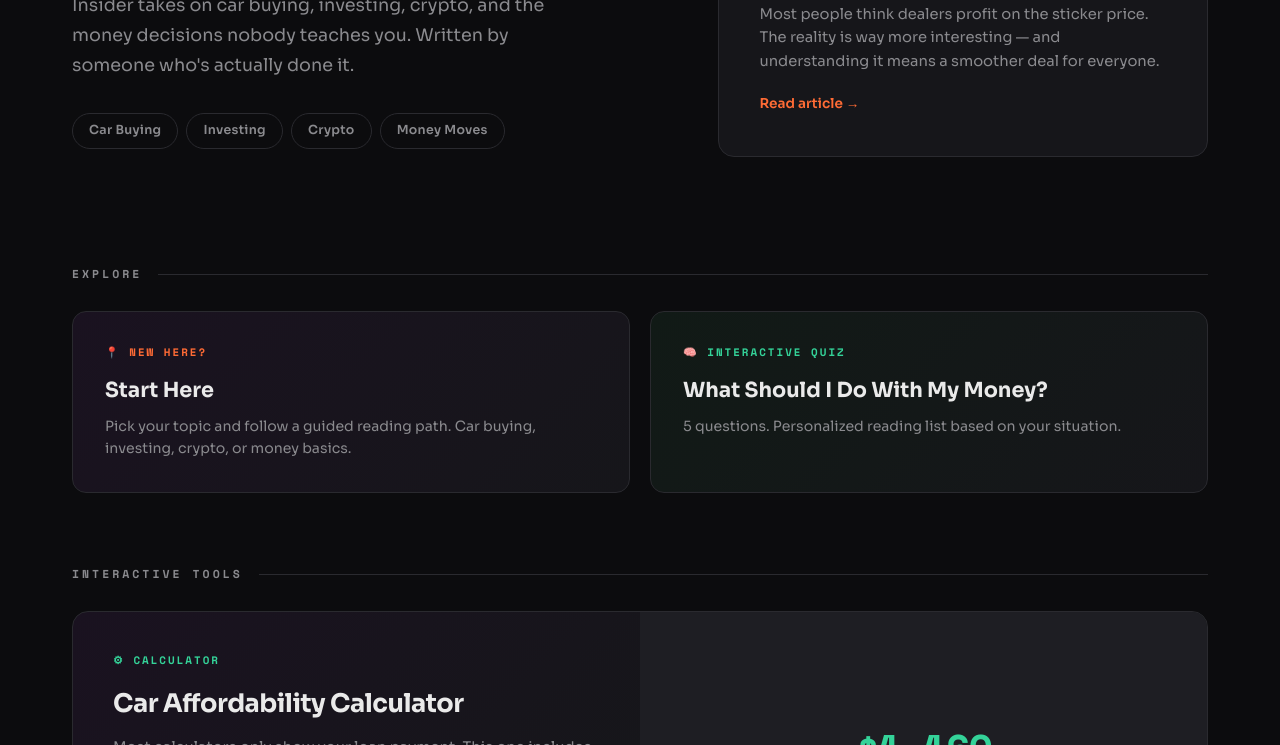
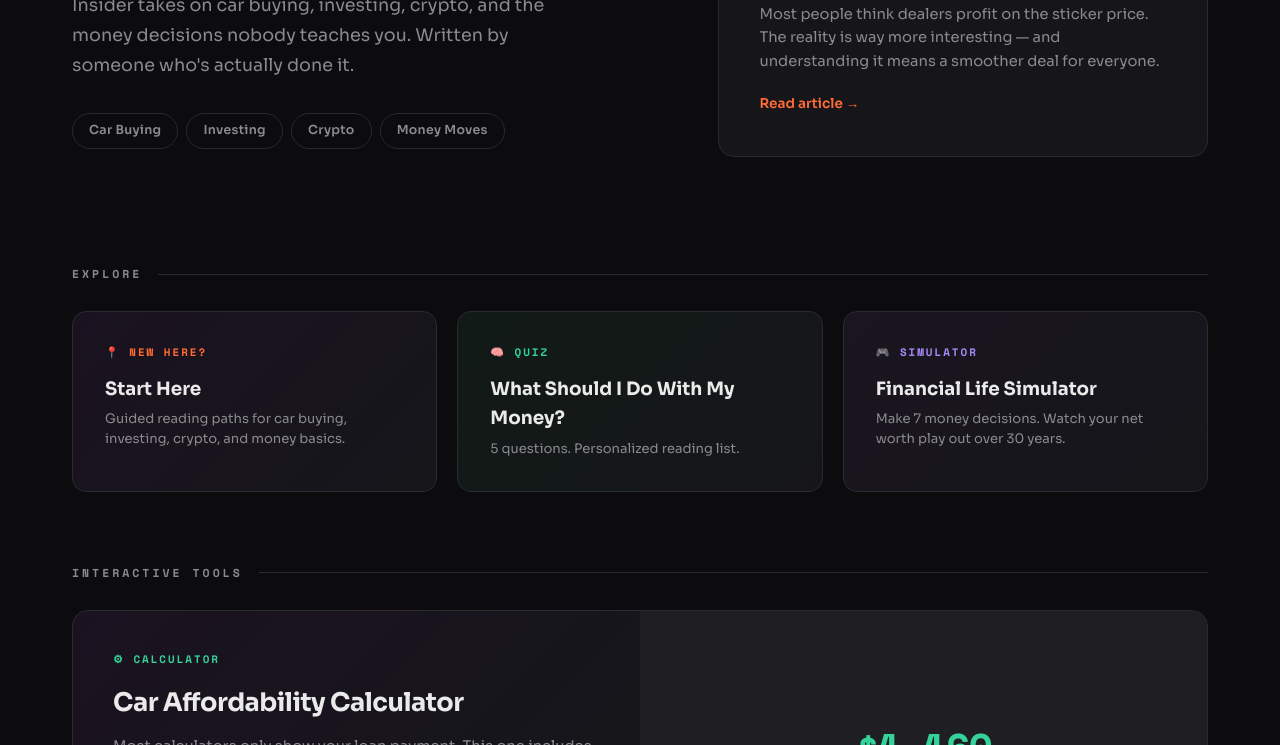
Before and after one commit to Vrynt3/vrynt, a plain HTML site: page index.html in a window 1280 px wide. Shown: the part 355-1100 px from the top of the page. Drawn offline with nearby package versions, Linux system fonts and the light colour scheme.

Commit message:
Update index.html

```diff
--- a/index.html
+++ b/index.html
@@ -58,12 +58,12 @@
         .bento-card h3{font-size:1.15rem;font-weight:700;line-height:1.3;letter-spacing:-.3px;margin-bottom:.5rem}
         .bento-card p{color:var(--dim);font-size:.85rem;line-height:1.6;flex-grow:1}
         .bento-card .meta{margin-top:1.25rem;padding-top:1rem;border-top:1px solid var(--border);font-size:.72rem;color:var(--dim);font-family:'Space Mono',monospace}
-        .quick-grid{max-width:var(--mw);margin:0 auto 2rem;padding:0 2rem;display:grid;grid-template-columns:1fr 1fr;gap:1.25rem}
+        .quick-grid{max-width:var(--mw);margin:0 auto 2rem;padding:0 2rem;display:grid;grid-template-columns:1fr 1fr 1fr;gap:1.25rem}
         .quick-card{border:1px solid var(--border);border-radius:14px;padding:2rem;text-decoration:none;color:inherit;transition:transform .25s,border-color .25s}
         .quick-card:hover{transform:translateY(-3px);border-color:var(--accent)}
         .quick-card .qt{font-family:'Space Mono',monospace;font-size:.68rem;font-weight:700;text-transform:uppercase;letter-spacing:2px;margin-bottom:.75rem;display:block}
-        .quick-card h3{font-size:1.3rem;font-weight:700;margin-bottom:.5rem}
-        .quick-card p{color:var(--dim);font-size:.88rem}
+        .quick-card h3{font-size:1.15rem;font-weight:700;margin-bottom:.4rem}
+        .quick-card p{color:var(--dim);font-size:.82rem;line-height:1.5}
         footer{max-width:var(--mw);margin:4rem auto 0;padding:2rem;border-top:1px solid var(--border);display:flex;justify-content:space-between;align-items:center;font-size:.8rem;color:var(--dim)}
         footer a{color:var(--dim);text-decoration:none;transition:color .2s}
         footer a:hover{color:var(--text)}
@@ -109,12 +109,17 @@
     <a href="/start/" class="quick-card" style="background:linear-gradient(135deg,#1a1220,#16161A)">
         <span class="qt" style="color:var(--accent)">📍 New Here?</span>
         <h3>Start Here</h3>
-        <p>Pick your topic and follow a guided reading path. Car buying, investing, crypto, or money basics.</p>
+        <p>Guided reading paths for car buying, investing, crypto, and money basics.</p>
     </a>
     <a href="/tools/money-quiz/" class="quick-card" style="background:linear-gradient(135deg,#111a16,#16161A)">
-        <span class="qt" style="color:var(--green)">🧠 Interactive Quiz</span>
+        <span class="qt" style="color:var(--green)">🧠 Quiz</span>
         <h3>What Should I Do With My Money?</h3>
-        <p>5 questions. Personalized reading list based on your situation.</p>
+        <p>5 questions. Personalized reading list.</p>
+    </a>
+    <a href="/tools/life-simulator/" class="quick-card" style="background:linear-gradient(135deg,#1a1520,#16161A)">
+        <span class="qt" style="color:var(--purple)">🎮 Simulator</span>
+        <h3>Financial Life Simulator</h3>
+        <p>Make 7 money decisions. Watch your net worth play out over 30 years.</p>
     </a>
 </div>
 
```
